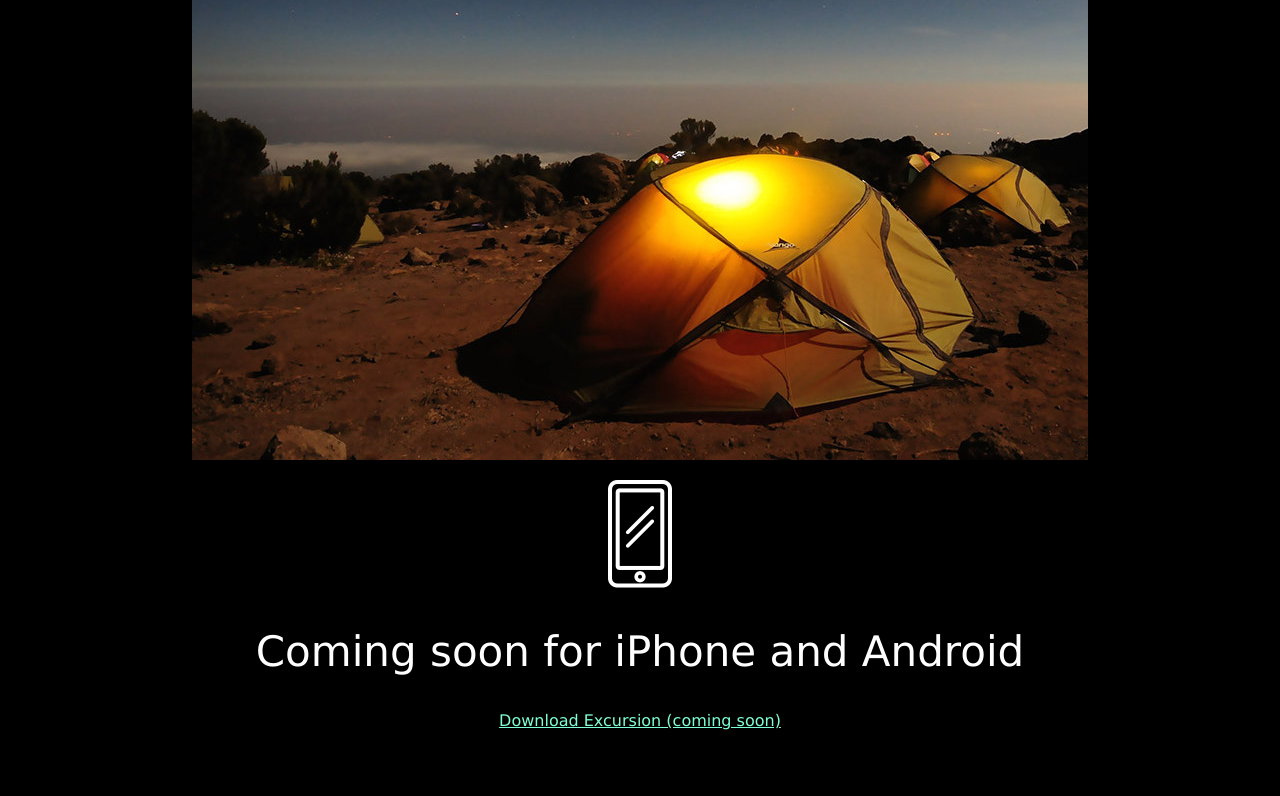
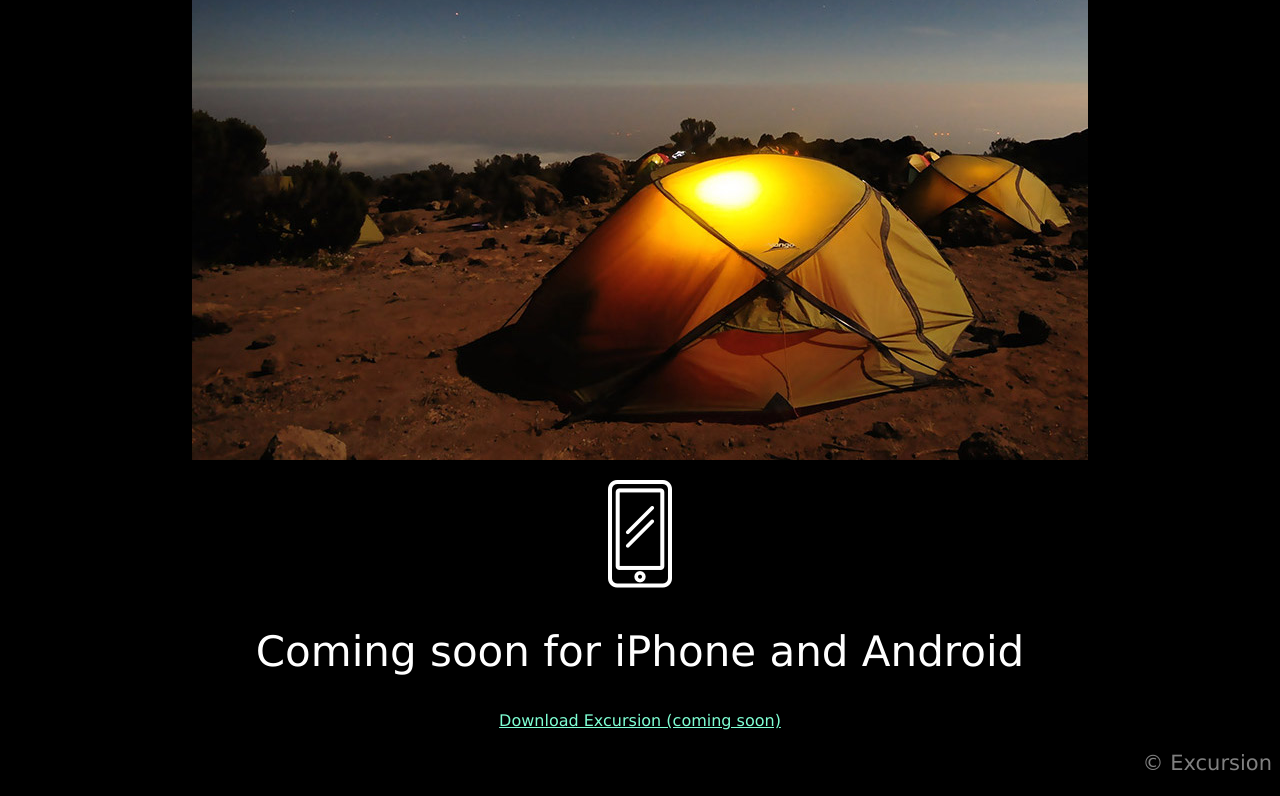
Before and after one commit to Kate010203/excursion, a plain HTML site: page index.html in a window 1280 px wide. Shown: the part 540-1336 px from the top of the page. Before the commit the page ends 1286 px from the top, so only its background shows below. Drawn offline with Linux system fonts and the light colour scheme.

Commit message:
Footer added

```diff
--- a/index.html
+++ b/index.html
@@ -19,5 +19,6 @@
     <p><img src="resorces/images/phone.png"></p>
     <h2 class="header--secondary">Coming soon for iPhone and Android</h2>
     <p><a class="link--cta" href="#">Download Excursion (coming soon)</a></p>
+    <p class="footer">© Excursion</p>
 </body>
 </html>
--- a/resorces/css/style.css
+++ b/resorces/css/style.css
@@ -19,8 +19,16 @@ body {
     font-size: 21;
     color: gray;
 }
+
 /* LINKS */
 .link--cta {
     font-size: 16px;
     color: aquamarine;
 }
+
+/* FOOTER */
+.footer {
+    text-align: right;
+    color: gray;
+    font-size: 21px;
+}
```
